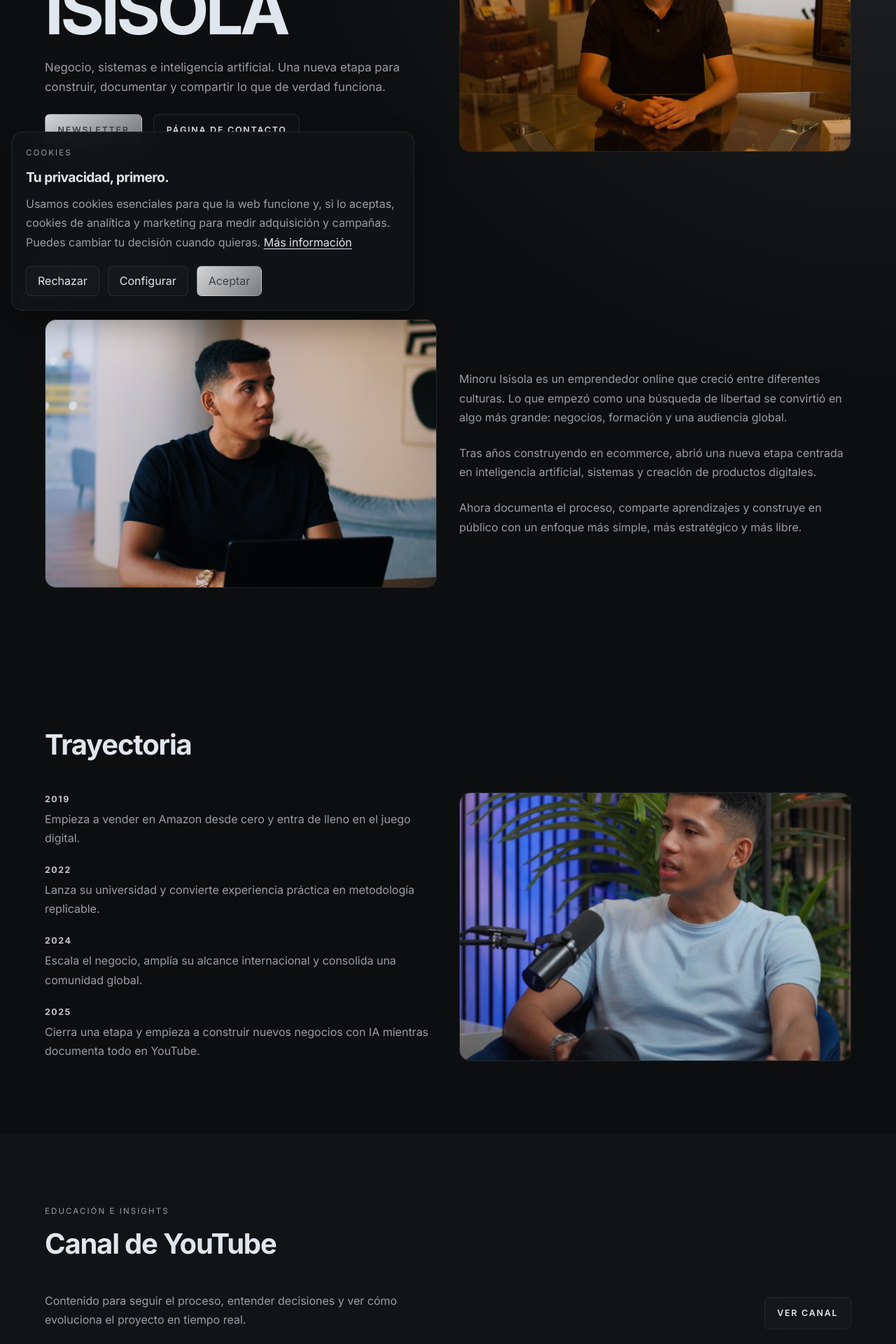
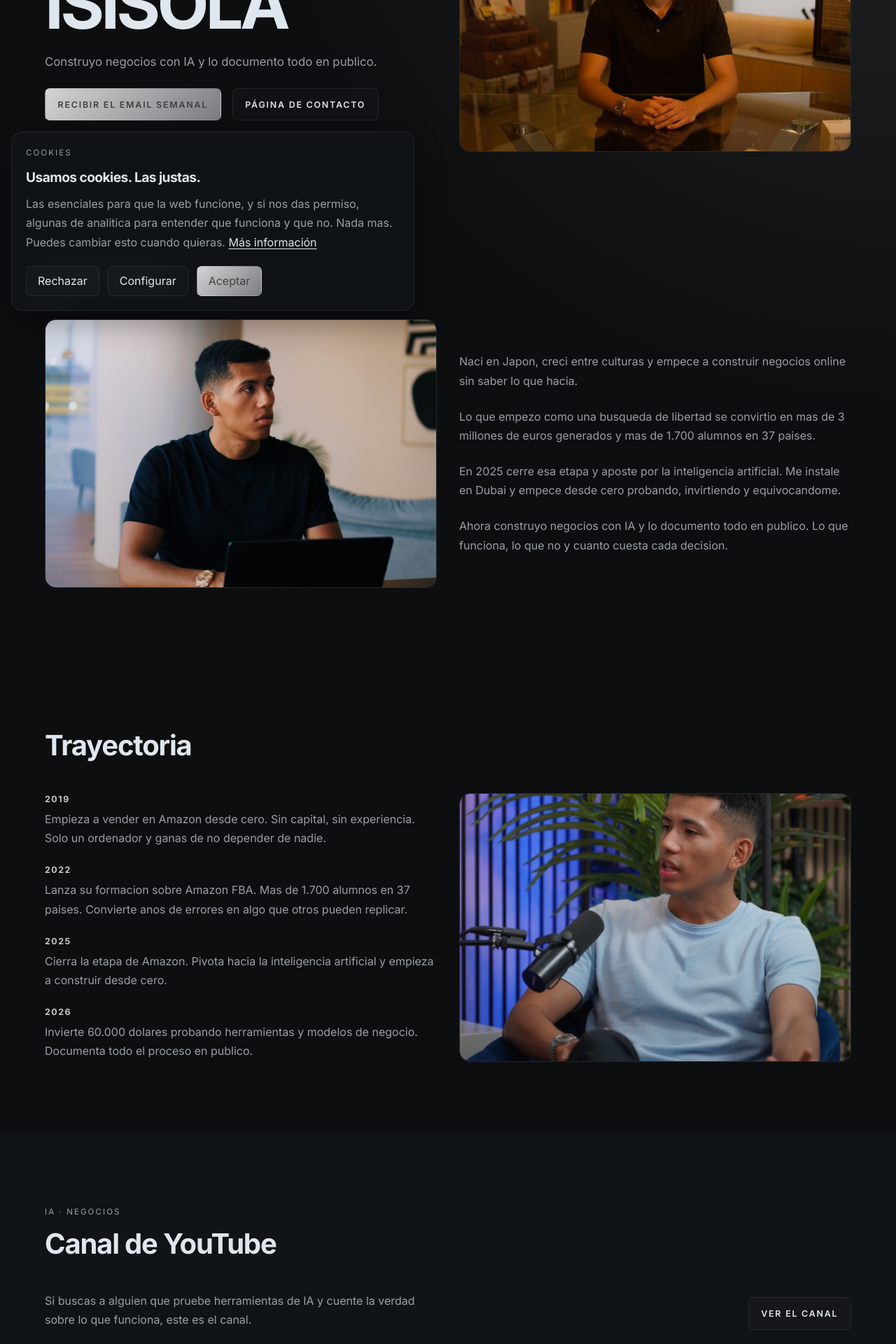
Before and after one commit to JoselercAI/MinoruWeb, a Next.js app: page / in a window 1280 px wide. Shown: the part 340-2260 px from the top of the page at 70% size. Built offline with nearby package versions, Linux system fonts and the light colour scheme; no server answers.

Commit message:
Update site copy to latest 2026 brief.
Align the home, newsletter, contact, cookies, and confirmation pages with the newly provided messaging so the public site matches the current brand and newsletter positioning.

Made-with: Cursor

```diff
--- a/app/contacto/page.tsx
+++ b/app/contacto/page.tsx
@@ -22,8 +22,8 @@ export default function ContactoPage() {
               <p>Contacto</p>
               <h1>Hablemos.</h1>
               <span>
-                Una vía directa para colaboraciones, propuestas estratégicas y conversaciones con
-                sentido.
+                Si tienes una propuesta concreta, adelante. Si no sabes muy bien que escribir,
+                empieza por el canal que mas encaje.
               </span>
             </div>
             <div className={`${styles.visual} card`}>
--- a/app/cookies/page.tsx
+++ b/app/cookies/page.tsx
@@ -19,8 +19,8 @@ export default function CookiesPage() {
             <p>Cookies</p>
             <h1>Política de cookies.</h1>
             <span>
-              Esta web solo activa cookies no esenciales cuando el usuario da su consentimiento
-              explícito.
+              Las esenciales para que la web funcione, y si nos das permiso, algunas de analitica
+              para entender que funciona y que no.
             </span>
           </div>
 
--- a/app/page.module.scss
+++ b/app/page.module.scss
@@ -34,6 +34,13 @@
 .lead {
   max-width: 36rem;
   font-size: 1.05rem;
+}
+
+.proof {
+  color: var(--color-primary);
+  font-size: 0.78rem;
+  letter-spacing: 0.12em;
+  text-transform: uppercase;
 }
 
 .actions {
--- a/app/page.tsx
+++ b/app/page.tsx
@@ -25,24 +25,24 @@ export default async function Home({ searchParams }: Props) {
         <section className={styles.hero}>
           <div className={`container ${styles.heroGrid}`}>
             <div className={styles.copy}>
-              <p className={styles.eyebrow}>Arquitecto de futuros digitales</p>
+              <p className={styles.eyebrow}>Emprendedor · Inversor</p>
               <h1>
                 Minoru
                 <br />
                 Isisola
               </h1>
               <p className={styles.lead}>
-                Negocio, sistemas e inteligencia artificial. Una nueva etapa para construir,
-                documentar y compartir lo que de verdad funciona.
+                Construyo negocios con IA y lo documento todo en publico.
               </p>
               <div className={styles.actions}>
                 <Button analytics="hero_newsletter" href="/newsletter">
-                  Newsletter
+                  Recibir el email semanal
                 </Button>
                 <Button analytics="hero_contact" href="/contacto" kind="ghost">
                   Página de contacto
                 </Button>
               </div>
+              <p className={styles.proof}>12.000 emprendedores ya lo reciben</p>
             </div>
             <div className={`${styles.visual} card`}>
               <Image
@@ -97,17 +97,17 @@ export default async function Home({ searchParams }: Props) {
 
         <Section
           id="youtube"
-          eyebrow="Educación e insights"
+          eyebrow="IA · Negocios"
           title="Canal de YouTube"
           muted
         >
           <div className={styles.youtubeTop}>
             <p>
-              Contenido para seguir el proceso, entender decisiones y ver cómo evoluciona el
-              proyecto en tiempo real.
+              Si buscas a alguien que pruebe herramientas de IA y cuente la verdad sobre lo que
+              funciona, este es el canal.
             </p>
-          <Button analytics="youtube_channel" href={site.youtubeUrl} kind="ghost">
-              Ver canal
+            <Button analytics="youtube_channel" href={site.youtubeUrl} kind="ghost">
+              Ver el canal
             </Button>
           </div>
           <div className={styles.videoGrid}>
@@ -116,7 +116,7 @@ export default async function Home({ searchParams }: Props) {
                 className={`${styles.videoCard} card`}
                 href={video.url}
                 key={video.id}
-              data-analytics={`youtube_video_${video.id}`}
+                data-analytics={`youtube_video_${video.id}`}
                 target="_blank"
                 rel="noreferrer"
               >
@@ -135,13 +135,17 @@ export default async function Home({ searchParams }: Props) {
           </div>
         </Section>
 
-        <Section id="newsletter" title="Cada semana en tu email">
+        <Section id="newsletter" title="Lo que aprendo cada semana, directo a tu email">
           <div className={`${styles.newsletter} card`}>
             <div className={styles.newsletterCopy}>
               <p>
-                Sin ruido. Lo que estoy construyendo, lo que estoy probando y lo que merece la
-                pena entender antes que el resto.
+                El 90% del contenido de IA en espanol es ruido.
               </p>
+              <p>
+                Cada semana te cuento que estoy construyendo, que herramientas estoy probando y
+                que merece la pena saber antes que el resto.
+              </p>
+              <p className={styles.proof}>12.000 emprendedores ya lo reciben.</p>
               {message ? <div className={styles.notice}>{message}</div> : null}
             </div>
             <NewsletterForm className={styles.form} inputClassName={styles.input} redirect="/" />
--- a/components/CookieConsent.tsx
+++ b/components/CookieConsent.tsx
@@ -94,11 +94,11 @@ export function CookieConsent() {
           <section className={styles.banner}>
             <div className={styles.copy}>
               <p className={styles.eyebrow}>Cookies</p>
-              <h2>Tu privacidad, primero.</h2>
+              <h2>Usamos cookies. Las justas.</h2>
               <p>
-                Usamos cookies esenciales para que la web funcione y, si lo aceptas, cookies de
-                analítica y marketing para medir adquisición y campañas. Puedes cambiar tu decisión
-                cuando quieras.{" "}
+                Las esenciales para que la web funcione, y si nos das permiso, algunas de
+                analitica para entender que funciona y que no. Nada mas. Puedes cambiar esto cuando
+                quieras.{" "}
                 <Link href="/cookies" onClick={() => setOpen(false)}>
                   Más información
                 </Link>
--- a/components/Footer.tsx
+++ b/components/Footer.tsx
@@ -4,14 +4,13 @@ import styles from "./footer.module.scss";
 const links = [
   { label: "YouTube", href: site.youtubeUrl },
   { label: "Instagram", href: site.instagramUrl },
-  { label: "TikTok", href: site.tiktokUrl },
 ];
 
 export function Footer() {
   return (
     <footer className={styles.footer}>
       <div className={`container ${styles.inner}`}>
-        <p>© {new Date().getFullYear()} {site.name}. Todos los derechos reservados.</p>
+        <p>© 2026 {site.name}. Todos los derechos reservados.</p>
         <div className={styles.links}>
           {links.map((link) => (
             <a
--- a/lib/site.ts
+++ b/lib/site.ts
@@ -4,7 +4,7 @@ export const site = {
   url: process.env.SITE_URL || "https://minoruisisola.com",
   email: "hola@minoruisisola.com",
   description:
-    "Web oficial de Minoru Isisola: negocio, IA, contenido educativo y newsletter.",
+    "Construyo negocios con IA y lo documento todo en publico.",
   youtubeUrl: process.env.YOUTUBE_URL || "https://www.youtube.com/@minoruisisola",
   instagramUrl: process.env.INSTAGRAM_URL || "#",
   tiktokUrl: process.env.TIKTOK_URL || "#",
@@ -18,46 +18,47 @@ export const navItems = [
 ];
 
 export const about = [
-  "Minoru Isisola es un emprendedor online que creció entre diferentes culturas. Lo que empezó como una búsqueda de libertad se convirtió en algo más grande: negocios, formación y una audiencia global.",
-  "Tras años construyendo en ecommerce, abrió una nueva etapa centrada en inteligencia artificial, sistemas y creación de productos digitales.",
-  "Ahora documenta el proceso, comparte aprendizajes y construye en público con un enfoque más simple, más estratégico y más libre.",
+  "Naci en Japon, creci entre culturas y empece a construir negocios online sin saber lo que hacia.",
+  "Lo que empezo como una busqueda de libertad se convirtio en mas de 3 millones de euros generados y mas de 1.700 alumnos en 37 paises.",
+  "En 2025 cerre esa etapa y aposte por la inteligencia artificial. Me instale en Dubai y empece desde cero probando, invirtiendo y equivocandome.",
+  "Ahora construyo negocios con IA y lo documento todo en publico. Lo que funciona, lo que no y cuanto cuesta cada decision.",
 ];
 
 export const timeline = [
   {
     year: "2019",
-    text: "Empieza a vender en Amazon desde cero y entra de lleno en el juego digital.",
+    text: "Empieza a vender en Amazon desde cero. Sin capital, sin experiencia. Solo un ordenador y ganas de no depender de nadie.",
   },
   {
     year: "2022",
-    text: "Lanza su universidad y convierte experiencia práctica en metodología replicable.",
-  },
-  {
-    year: "2024",
-    text: "Escala el negocio, amplía su alcance internacional y consolida una comunidad global.",
+    text: "Lanza su formacion sobre Amazon FBA. Mas de 1.700 alumnos en 37 paises. Convierte anos de errores en algo que otros pueden replicar.",
   },
   {
     year: "2025",
-    text: "Cierra una etapa y empieza a construir nuevos negocios con IA mientras documenta todo en YouTube.",
+    text: "Cierra la etapa de Amazon. Pivota hacia la inteligencia artificial y empieza a construir desde cero.",
+  },
+  {
+    year: "2026",
+    text: "Invierte 60.000 dolares probando herramientas y modelos de negocio. Documenta todo el proceso en publico.",
   },
 ];
 
 export const contactBlocks = [
   {
     title: "Email",
-    body: "Para colaboraciones, prensa o propuestas estratégicas.",
-    cta: "Escribir email",
+    body: "Para colaboraciones, patrocinios y propuestas estrategicas.",
+    cta: "Enviar mensaje",
     href: `mailto:${site.email}`,
   },
   {
     title: "YouTube",
-    body: "Contenido sobre negocio, sistemas y nuevas ideas.",
+    body: "Videos sobre IA, negocios y lo que estoy construyendo en tiempo real.",
     cta: "Abrir canal",
     href: site.youtubeUrl,
   },
   {
     title: "Instagram",
-    body: "Actualizaciones breves, contexto diario y momentos detrás del proceso.",
+    body: "El dia a dia del proceso. Sin filtro y sin produccion.",
     cta: "Abrir perfil",
     href: site.instagramUrl,
   },
```
Also changed, not shown: app/newsletter/confirmacion/page.tsx (+9 -10 lines), app/newsletter/confirmado/page.tsx (+4 -4 lines), app/newsletter/page.module.scss (+7 -0 lines), app/newsletter/page.tsx (+9 -8 lines).
